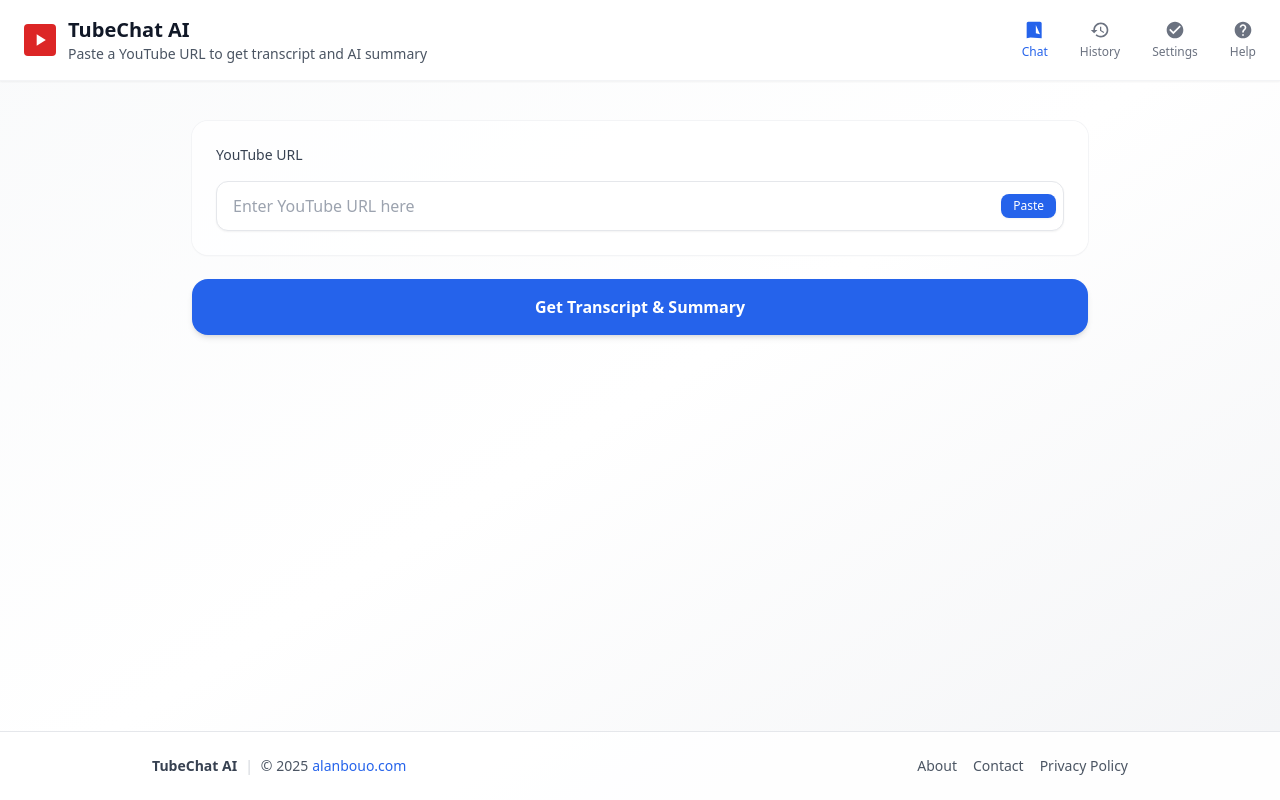
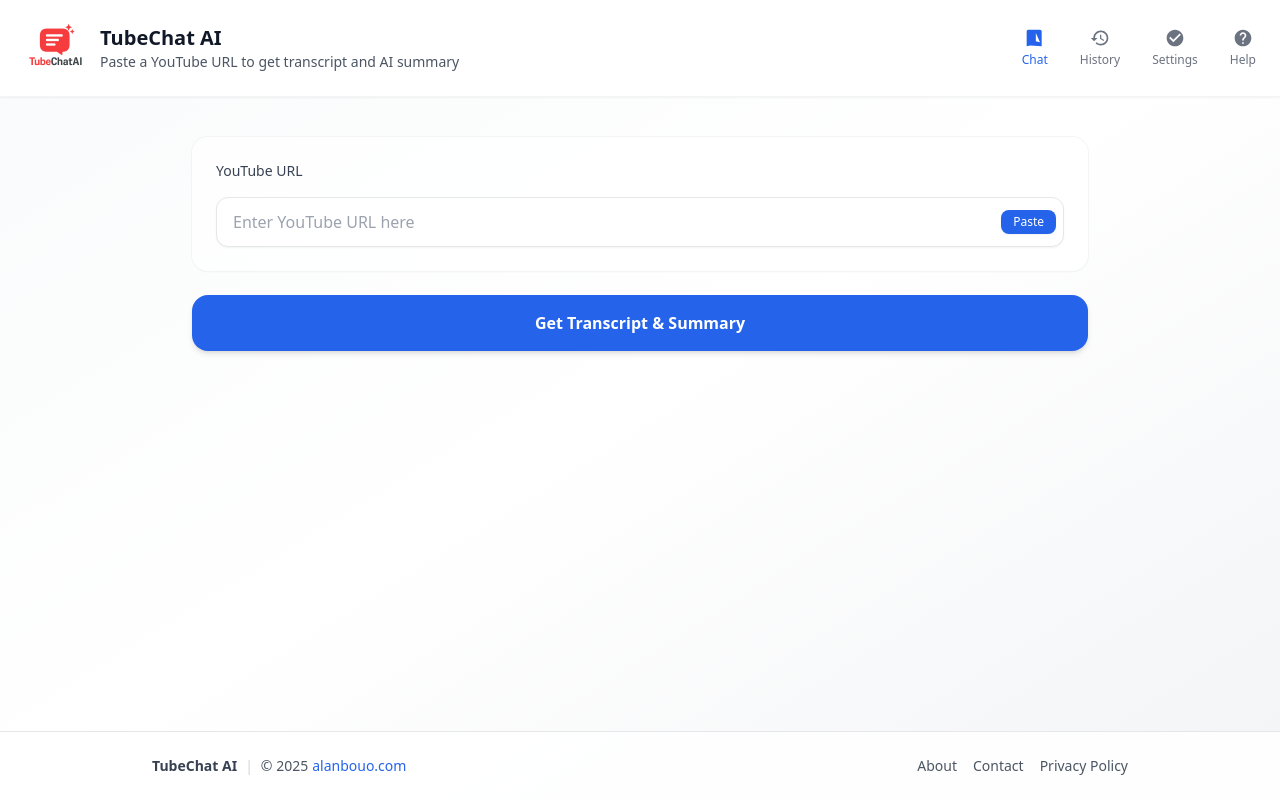
Before and after one commit to alanbouo/youtube-transcript-ui, a React (Vite) app: page / in a window 1280 px wide. Built offline with nearby package versions, Linux system fonts and the light colour scheme; the HTML template or start-up script is replaced by a standard one.

Commit message:
added logo

```diff
--- a/src/App.tsx
+++ b/src/App.tsx
@@ -2,6 +2,8 @@
 import React, { useState } from "react";
 import axios from "axios";
 import { TranscriptResult } from "./components/TranscriptResult";
+
+import logoUrl from "./assets/logo.png";
 
 function extractVideoId(url: string): string | null {
   const match = url.match(/(?:v=|youtu\.be\/)([a-zA-Z0-9_-]{11})/);
@@ -101,11 +103,7 @@ export default function App() {
       <header className="border-b border-gray-100 bg-white/90 px-6 py-4 shadow-sm backdrop-blur">
         <div className="flex flex-col gap-4 md:flex-row md:items-center md:gap-10">
           <div className="flex items-center space-x-3 md:flex-shrink-0">
-            <div className="w-8 h-8 bg-red-600 rounded flex items-center justify-center">
-              <svg className="w-5 h-5 text-white" fill="currentColor" viewBox="0 0 24 24">
-                <path d="M8 5v14l11-7z"/>
-              </svg>
-            </div>
+            <img src={logoUrl} alt="TubeChat AI" className="w-16 h-16 rounded" />
             <div>
               <h1 className="text-xl font-bold text-gray-900">TubeChat AI</h1>
               <p className="text-sm text-gray-600">Paste a YouTube URL to get transcript and AI summary</p>
```
Also changed, not shown: src/assets/logo.png (added).
